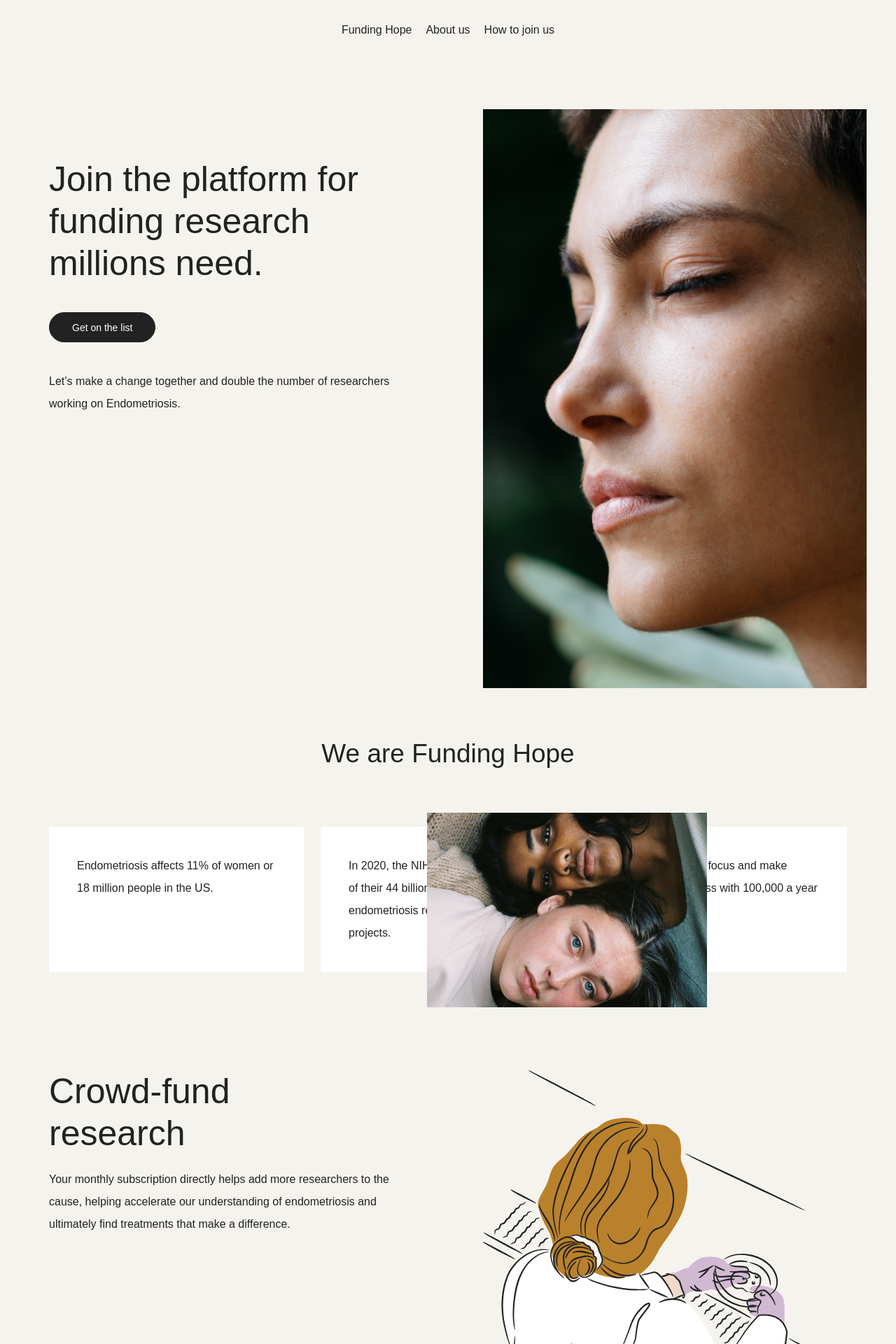
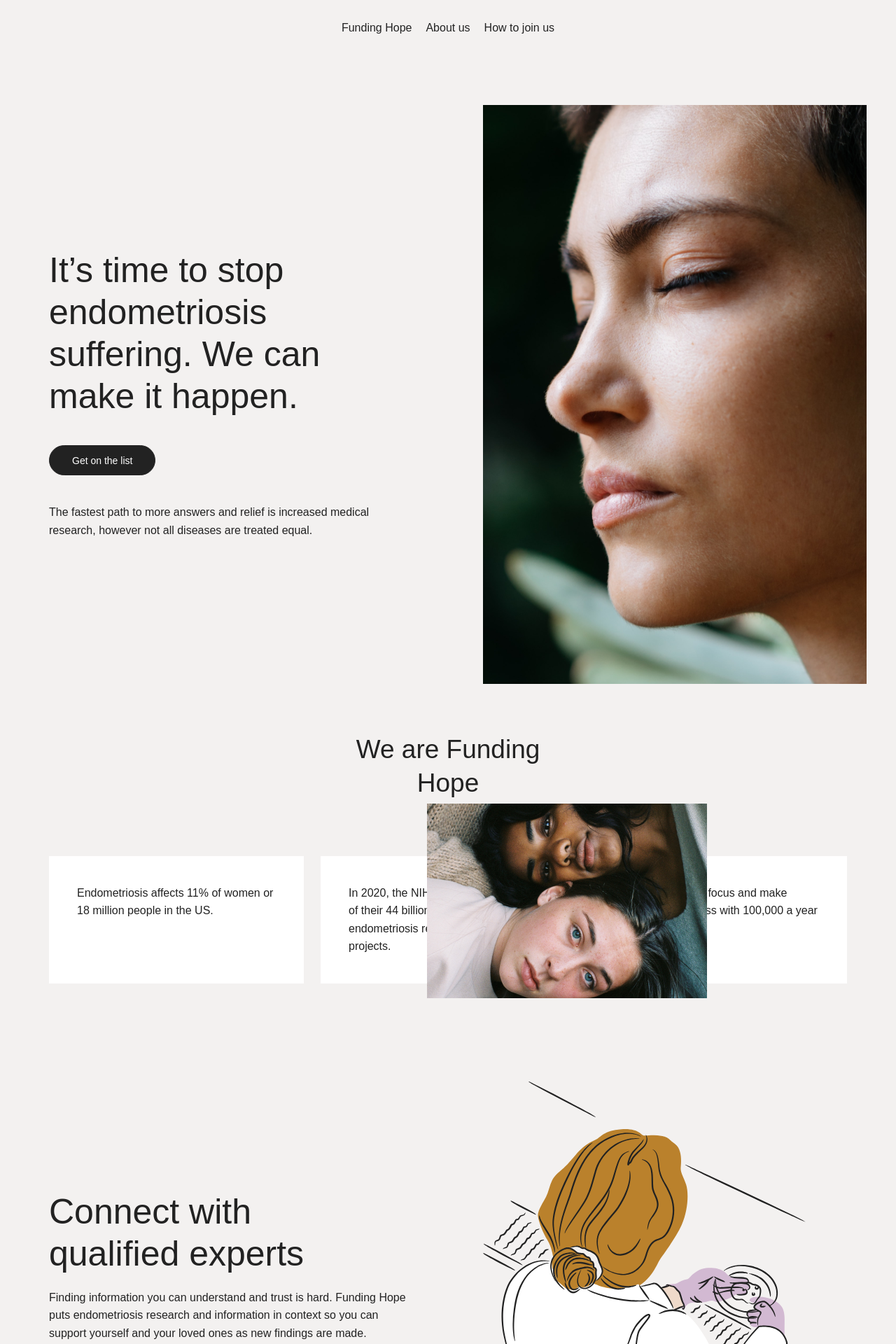
Before and after one commit to samklonaris/fundinghope, a Jekyll site: the page built from index.markdown, in a window 1280 px wide. Shown: the top 1920 px of the page at 70% size. Built offline with Jekyll 4.4.1, drawn with Linux system fonts in a browser that asks for light colours; nearby versions of some CDN libraries; some web fonts are replaced; some of the changed text lies outside the part shown.

Commit message:
design fixes with taso

```diff
--- a/_includes/about.html
+++ b/_includes/about.html
@@ -1,5 +1,5 @@
 <div class="container">
-	<div class="pane">
+	<div class="pane" id="about-pane">
 		<div class="pane-header">We are Funding Hope.</div>
 		<div>
 			<p>Funding Hope is a female-led organization dedicated to improving the lives of women. Its mission is to end unbalanced medical funding by giving the decision making power to the people who care most.</p>
--- a/_includes/faq.html
+++ b/_includes/faq.html
@@ -1,5 +1,5 @@
 <div>
-	<div class="section-header center">Common Questions</div>
+	<div class="section-header center">Common questions</div>
 	<div class="faq-wrapper">
 		<div class="faq-item">
 			<div class="faq-subject">
--- a/_includes/header.html
+++ b/_includes/header.html
@@ -1,6 +1,6 @@
 <header>
   <div class="nav-container">
-  	<div class="nav-item"><a href="{{ site.baseurl }}">Funding Hope</a></div>
+  	<div class="nav-item"><a href="{{ site.baseurl }}/">Funding Hope</a></div>
   	<div class="nav-item"><a href="{{ site.baseurl }}/about">About us</a></div>
   	<div class="nav-item"><a href="{{ site.baseurl }}/join">How to join us</a></div>
   </div>
--- a/_includes/join.html
+++ b/_includes/join.html
@@ -1,13 +1,16 @@
 <div class="container" id="join-page">
 	<div class="full-pane hero">
 		<div class="pane-header">Change the course of Endometriosis research.</div>
+		<div class="description">
+			Funding Hope is a private community dedicated to increasing the number of researchers working on endometriosis treatments. In return, patients and families hear from the research community directly.
+		</div>
 	</div>
 	<div class="pricing">
 		<div class="section-header">Get access to Funding Hope for $10 a month.</div>
 		<button type="button" class="btn btn-primary" data-toggle="modal" data-target="#join-modal">Get on the list</button>
 		<div class="item-list">
 			<div class="item">Get a curated feed of photos, videos, and updates directly from the research community.</div>
-			<div class="item">Provide your experience and thoughts with researchers directly, and share what progress you’d like to see on endometriosis research.</div>
+			<div class="item">Make a difference for millions of women who are suffering.</div>
 			<div class="item">Receive the 2022 annual report put in context for patient and families who are looking clear for answers.</div>
 			<div class="item">Add more researchers dedicated to Endometriosis. 90% of payments goes to putting more researchers to work.</div>
 			<div class="item">Feel good that you are helping make a difference..</div>
--- a/_includes/main.html
+++ b/_includes/main.html
@@ -1,14 +1,17 @@
 <div class="container">
 	<div class="pane" id="hero-pane">
 		<div class="content-wrapper">
-			<div class='pane-header'>Join the platform for funding research millions need.</div>
-			<button type="button" class="btn btn-primary" data-toggle="modal" data-target="#join-modal">Get on the list</button>
-			<div>Let’s make a change together and double the number of researchers working on Endometriosis.</div>
+			<div class='pane-header'>It’s time to stop endometriosis suffering.
+We can make it happen.</div>
+			<div>
+				<button type="button" class="btn btn-primary" data-toggle="modal" data-target="#join-modal">Get on the list</button>
+			</div>
+			<div>The fastest path to more answers and relief is increased medical research, however not all diseases are treated equal.</div>
 		</div>
 		<img id="hero-1" src="img/hero-1.png" />
 		<img id="hero-2" src="img/hero-2.png" />
 	</div>
-	<div class="section-header center">We are Funding Hope</div>
+	<div class="section-header center">We are Funding <br> Hope</div>
 	<div class="block-wrapper">
 		<div class="block">
 			<div>Endometriosis affects 11% of women or 18 million people in the US.</div>
@@ -22,23 +25,23 @@
 	</div>
 	<div class="pane">
 		<div class="content-wrapper">
-			<div class='pane-header fixed-width'>Crowd-fund research</div>
-			<div>Your monthly subscription directly helps add more researchers to the cause, helping accelerate our understanding of endometriosis and ultimately find treatments that make a difference.</div>
+			<div class='pane-header fixed-width'>Connect with qualified experts</div>
+			<div>Finding information you can understand and trust is hard. Funding Hope puts endometriosis research and information in context so you can support yourself and your loved ones as new findings are made.</div>
 		</div>
 		<img src="img/landing-1.svg" />
 	</div>
 	<div class="pane">
 		<img class="hidden-xs" src="img/landing-2.svg" />
 		<div class="content-wrapper">
-			<div class='pane-header fixed-width'>Inside the progress</div>
-			<div>Funding Hope researchers post images, videos, and more every day, connecting you directly to what they’re learning. Be part of the journey, share your feedback, and have your voice heard on our platform.</div>
+			<div class='pane-header fixed-width'>Be at the center of endometriosis breakthroughs</div>
+			<div>Funding Hope researchers post images, videos, and photos connecting you directly to what they’re learning. Be a part of the journey, share your feedback, and have your voice heard.</div>
 		</div>
 		<img class="visible-xs" src="img/landing-2.svg" />
 	</div>
 	<div class="pane">
 		<div class="content-wrapper">
-			<div class='pane-header fixed-width'>Our community</div>
-			<div>Finding information you can understand and trust is hard. Funding Hope puts endometriosis research and information in context so you are able to support yourself and your loved ones as new findings are made.</div>
+			<div class='pane-header fixed-width'>Get endometriosis the funding it deserves</div>
+			<div>Your monthly subscription directly helps add more researchers to the cause, helping accelerate our understanding of endometriosis and ultimately find treatments that make a difference.</div>
 		</div>
 		<img src="img/landing-3.svg" />
 	</div>
--- a/css/styles.sass
+++ b/css/styles.sass
@@ -1,7 +1,7 @@
 ---
 ---
 
-$background-color: #F5F3ED
+$background-color: #F3F1F0
 $primary-color: #222222
 
 @font-face
@@ -16,7 +16,7 @@ body
 	font-family: $default-font-family
 	font-size: 16px
 	div
-		line-height: 32px
+		line-height: 160%
 	a
 		color: $primary-color
 		padding-bottom: 1px
@@ -49,6 +49,10 @@ body
 	display: grid
 	grid-template-columns: repeat(2, minmax(0, 1fr))
 	grid-gap: 100px
+	.content-wrapper
+		display: flex
+		flex-direction: column
+		justify-content: center
 	@media (max-width: 992px)
 		grid-gap: 20px
 		img
@@ -62,13 +66,13 @@ body
 
 .pane-header
 	font-size: 50px
-	line-height: 60px
+	line-height: 120%
 	margin-bottom: 20px
 	&.center
 		text-align: center
 	&.fixed-width
 		@media (min-width: 991px)
-			max-width: 380px
+			max-width: 425px
 			&.center
 				margin: 0 auto
 	@media (max-width: 750px)
@@ -76,10 +80,6 @@ body
 
 #hero-pane
 	position: relative
-	.content-wrapper
-		padding-top: 70px
-		@media (max-width: 750px)
-			padding-top: 0px
 	.pane-header
 		margin-bottom: 40px
 	button
@@ -161,7 +161,7 @@ button.btn.btn-primary
 		border-radius: 100px
 	.input
 		input
-			padding: 4px 32px 4px
+			padding: 8px 32px 8px
 			background-color: transparent
 			border-style: solid
 			border: 1px solid $primary-color
@@ -172,7 +172,7 @@ button.btn.btn-primary
 		margin-left: 10px
 		vertical-align: top
 		input
-			padding: 4px 32px 4px
+			padding: 8px 32px 8px
 			background-color: $primary-color
 			color: #ffffff
 			border-radius: 100px
@@ -215,10 +215,29 @@ footer
 	padding-bottom: 120px
 	.hero
 		.pane-header
-			max-width: 700px
+			font-size: 70px
+			line-height: 120%
+			@media (min-width: 991px)
+				max-width: 900px
+		.description
+			font-size: 20px
+			line-height: 160%
+			@media (min-width: 991px)
+				max-width: 550px
 	.pricing
 		.section-header
 			max-width: 500px
+
+#about-pane
+	.pane-header
+		font-size: 70px
+		line-height: 120%
+		@media (min-width: 991px)
+			max-width: 600px
+	p
+		margin-bottom: 40px
+		font-size: 20px
+		line-height: 160%
 
 
 // footer
@@ -234,6 +253,8 @@ footer
 		a
 			font-size: 28px
 
+.submitted-message
+	text-align: center
 
 // join modal
 .modal
--- a/js/scripts.js
+++ b/js/scripts.js
@@ -13,7 +13,7 @@ function setup() {
 	    var windowTop = $(window).scrollTop();
 	    var elementTop = $(this).offset().top;
 	    var bottomPosition = windowTop - elementTop + HERO_2_OFFSET;
-	    if (bottomPosition <= 100) {
+	    if (bottomPosition <= 400) {
 	    	$(this).find("#hero-2").css({ bottom: bottomPosition });
 	    }
 	  });
```
